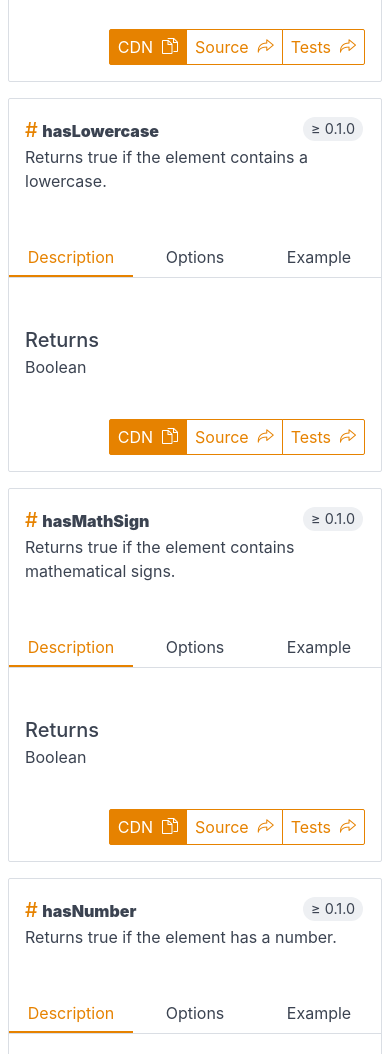
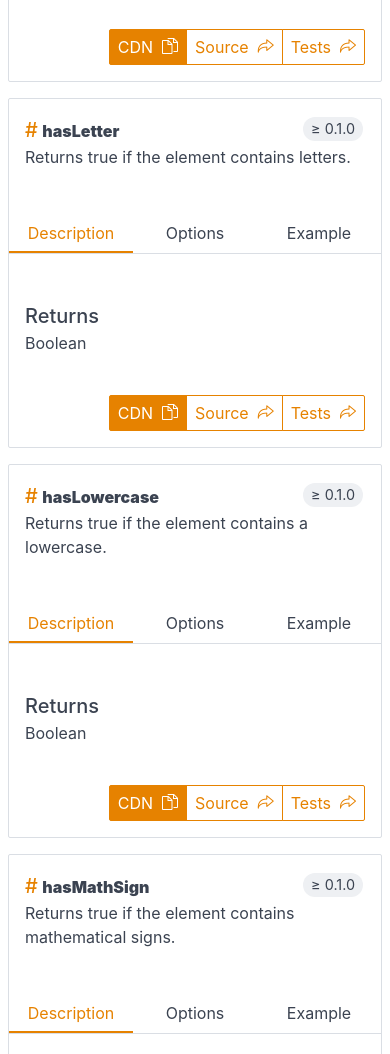
Before and after one commit to stellar-labs/prototype-storm, a website: page docs/index.html in a window 390 px wide. Shown: the part 2080-3134 px from the top of the page. Drawn offline with nearby package versions, Linux system fonts and the light colour scheme.

Commit message:
added prototype hasLetter

```diff
--- a/docs/index.html
+++ b/docs/index.html
@@ -5,9 +5,9 @@
             <meta charset="utf-8">
             <meta name="description" content="Supercharge your Javascript!" />
             <meta name="viewport" content="width=device-width, initial-scale=1, shrink-to-fit=no">
-            <meta name="keywords" content="average,ellipsis,empty,except,flatten,format,has lowercase,has math sign,has number,has uppercase,is array,is boolean,is date,is lowercase,is number,is object,is regexp,is string,is uppercase,json,keys,last,log,map,nl2br,only,pass,replace all,shuffle,sum,to kebab case,to snake case,type,update,values" />
+            <meta name="keywords" content="average,ellipsis,empty,except,flatten,format,has letter,has lowercase,has math sign,has number,has uppercase,is array,is boolean,is date,is lowercase,is number,is object,is regexp,is string,is uppercase,json,keys,last,log,map,nl2br,only,pass,replace all,shuffle,sum,to kebab case,to snake case,type,update,values" />
             <meta name="subject" content="Javascript prototypes to help you code less, and better." />
-            <meta name="revised" content="Saturday, May 19, 2018, 2:41 PM" />
+            <meta name="revised" content="Saturday, May 19, 2018, 3:00 PM" />
             <meta name="url" content="https://stellar-labs.github.io/prototype-storm" />
             <meta name="identifier-URL" content="https://stellar-labs.github.io/prototype-storm" />
             <meta name="pagename" content="Supercharge your Javascript!" />
@@ -16,7 +16,7 @@
             <meta name="rating" content="General" />
             <meta name="target" content="all" />
             <meta name="HandheldFriendly" content="True" />
-            <meta name="date" content="Saturday, May 19, 2018, 2:41 PM" />
+            <meta name="date" content="Saturday, May 19, 2018, 3:00 PM" />
             <meta name="DC.title" content="Supercharge your Javascript!" />
             <meta name="apple-mobile-web-app-title" content="Prototype Storm - Supercharge your Javascript!">
             <meta name="apple-mobile-web-app-capable" content="yes" />
@@ -46,7 +46,7 @@
                             <li class="menu-item">
                                 <a href="https://github.com/stellar-labs/prototype-storm">GitHub &nbsp;<i class="icon-social-github"></i></a>
                             </li>
-                            <li class="divider" data-content="Prototypes (31)"></li>
+                            <li class="divider" data-content="Prototypes (32)"></li>
 
         <li class="menu-item">
             <a href="#average">average</a>
@@ -66,6 +66,10 @@
 
         <li class="menu-item">
             <a href="#format">format</a>
+        </li>
+
+        <li class="menu-item">
+            <a href="#hasLetter">hasLetter</a>
         </li>
 
         <li class="menu-item">
@@ -513,6 +517,60 @@
             <div class="d-none" itemprop="codeSampleType">full solution</div>
             <div class="d-none" itemprop="programmingLanguage">javascript</div>
             <div class="d-none" itemprop="runtimePlatform">web</div>
+            <div class="d-none" itemprop="codeRepository">https://github.com/stellar-labs/prototype-storm/blob/master/src/js/has-letter.js#L14</div>
+            <div class="panel" id="hasLetter">
+                <div class="panel-header">
+                    <div class="panel-title" itemscope itemtype="http://schema.org/Thing">
+                        <a href="#hasLetter" class="h5">#</a>
+                        <span class="text-bold"><strong itemprop="name">hasLetter</strong></span>
+                        <span class="chip float-right">≥ 0.1.0</span>
+                        <p itemprop="description">Returns true if the element contains letters.</p>
+                    </div>
+                </div>
+                <div class="panel-nav">
+                    <ul class="tab tab-block">
+                        <li class="tab-item active" data-display="hasLetter-description">
+                            <a href="javascript:;">Description</a>
+                        </li>
+                        <li class="tab-item" data-display="hasLetter-options">
+                            <a href="javascript:;">Options</a>
+                        </li>
+                        <li class="tab-item" data-display="hasLetter-example">
+                            <a href="javascript:;">Example</a>
+                        </li>
+                    </ul>
+                </div>
+                <div class="panel-body" itemscope itemtype="http://schema.org/CreativeWork">
+                    <div class="tab-item-content" id="hasLetter-description">
+                        <div><br /></div>
+                        <div class="h5">Returns</div>
+                        <p>Boolean</p>
+                    </div>
+                    <div class="tab-item-content d-hide" id="hasLetter-options">
+                        No options available.
+                    </div>
+                    <div class="tab-item-content d-hide" id="hasLetter-example" itemprop="exampleOfWork">
+
+            <pre class="code" data-lang="javascript"><code class="javascript">'hello world'.hasLetters() // true</code></pre>
+
+            <pre class="code" data-lang="javascript"><code class="javascript">'42 - 7 = ??'.hasLetter() // false</code></pre>
+
+                    </div>
+                </div>
+                <div class="panel-footer">
+                    <div class="btn-group float-right">
+                        <button class="btn btn-primary cdn" data-url="https://cdn.rawgit.com/stellar-labs/prototype-storm/master/dist/has-letter.min.js" data-checksum="sha256-bMzrAk4dh3/7mfyJSLVZ0indnXnsOwZDADxAjHCyLYo=">CDN&nbsp; <i class="icon-docs"></i></button>
+                        <a href="https://github.com/stellar-labs/prototype-storm/blob/master/src/js/has-letter.js#L14" class="btn">Source&nbsp; <i class="icon-action-redo"></i></a>
+                        <a href="https://github.com/stellar-labs/prototype-storm/blob/master/test/has-letter.js" class="btn">Tests&nbsp; <i class="icon-action-redo"></i></a>
+                    </div>
+                </div>
+            </div>
+        </div>
+
+        <div class="column col-sm-12 col-md-6 col-lg-6 col-xl-4 col-4" itemscope itemtype="http://schema.org/SoftwareSourceCode">
+            <div class="d-none" itemprop="codeSampleType">full solution</div>
+            <div class="d-none" itemprop="programmingLanguage">javascript</div>
+            <div class="d-none" itemprop="runtimePlatform">web</div>
             <div class="d-none" itemprop="codeRepository">https://github.com/stellar-labs/prototype-storm/blob/master/src/js/has-lowercase.js#L14</div>
             <div class="panel" id="hasLowercase">
                 <div class="panel-header">
```
Also changed, not shown: src/js/has-letter.js (added, +22 -0 lines), test/has-letter.js (added, +43 -0 lines), dist/checksum.json, dist/has-letter.min.js (added), dist/prototype-storm.min.js.
